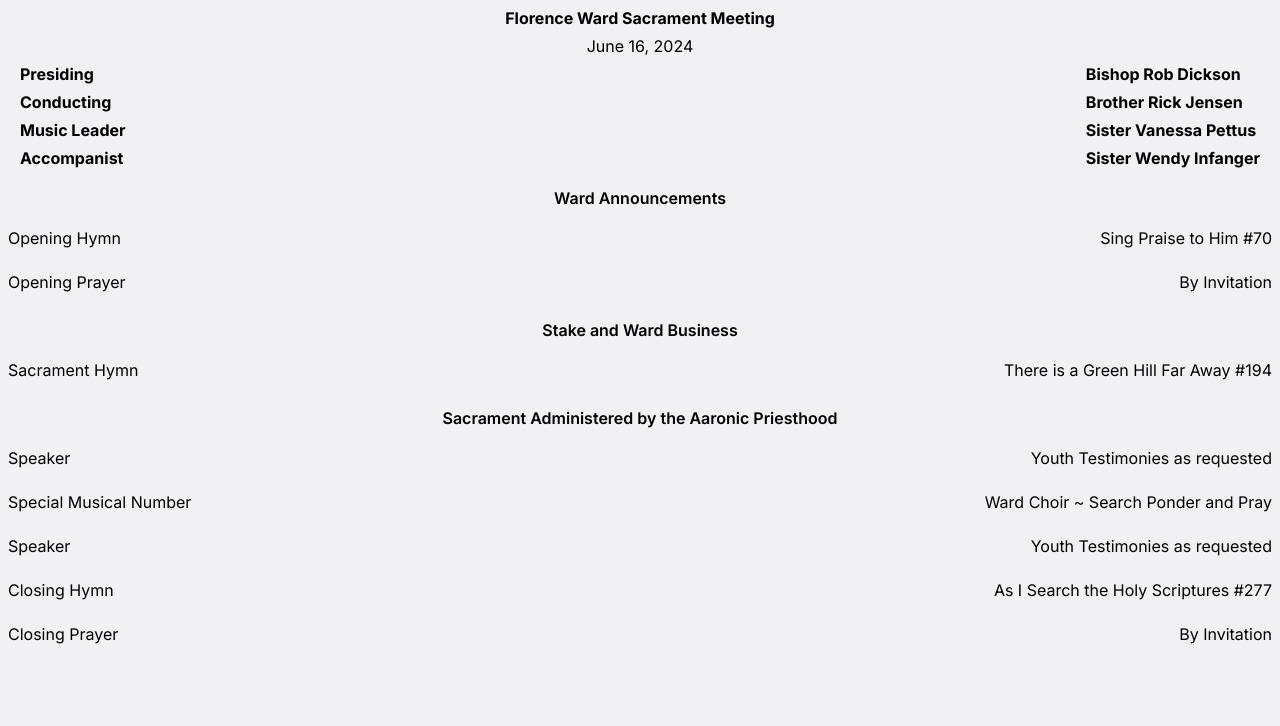
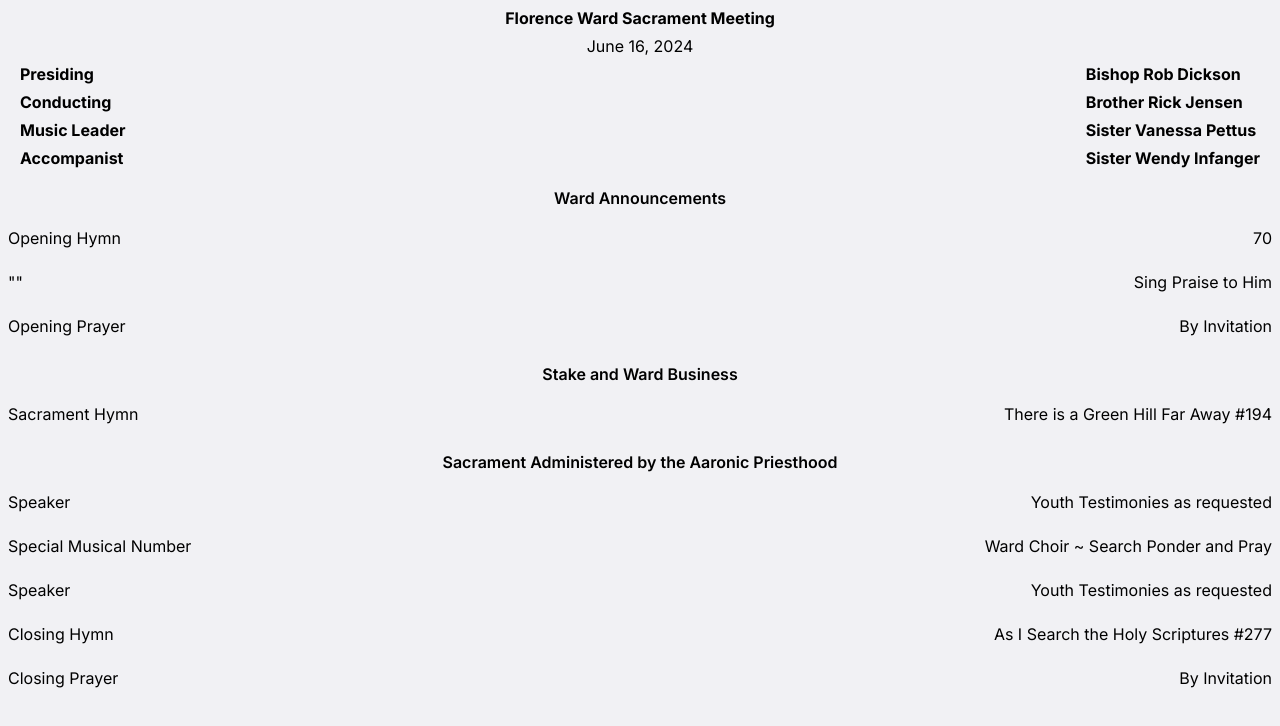
Before and after one commit to adamhinckley/meeting-agenda, a Next.js app: page / in a window 1280 px wide. Shown: the top 726 px of the page. Built offline with nearby package versions, Linux system fonts and the light colour scheme.

Commit message:
Added Opening Hymn Title

```diff
--- a/app/page.tsx
+++ b/app/page.tsx
@@ -11,6 +11,7 @@ export default function Home() {
     musicLeader,
     accompanist,
     openingHymn,
+    openingHymnTitle,
     openingPrayer,
     sacramentHymn,
     speakerOne,
@@ -45,6 +46,10 @@ export default function Home() {
         <div className="title-container">
           <p className="agenda-title">Opening Hymn</p>
           <p className="agenda-content">{openingHymn}</p>
+        </div>
+        <div className="title-container">
+          <p className="agenda-title">""</p>
+          <p className="agenda-content">{openingHymnTitle}</p>
         </div>
         <div className="title-container">
           <p className="agenda-title">Opening Prayer</p>
--- a/app/settings.ts
+++ b/app/settings.ts
@@ -5,7 +5,8 @@ const presiding = "Bishop Rob Dickson";
 const conducting = "Brother Rick Jensen";
 const musicLeader = "Sister Vanessa Pettus";
 const accompanist = "Sister Wendy Infanger";
-const openingHymn = "Sing Praise to Him #70";
+const openingHymn = "70";
+const openingHymnTitle = "Sing Praise to Him";
 const openingPrayer = "By Invitation";
 const sacramentHymn = "There is a Green Hill Far Away #194";
 const speakerOne = "Youth Testimonies as requested";
@@ -22,6 +23,7 @@ export const settings = {
   musicLeader,
   accompanist,
   openingHymn,
+  openingHymnTitle,
   openingPrayer,
   sacramentHymn,
   speakerOne,
```
